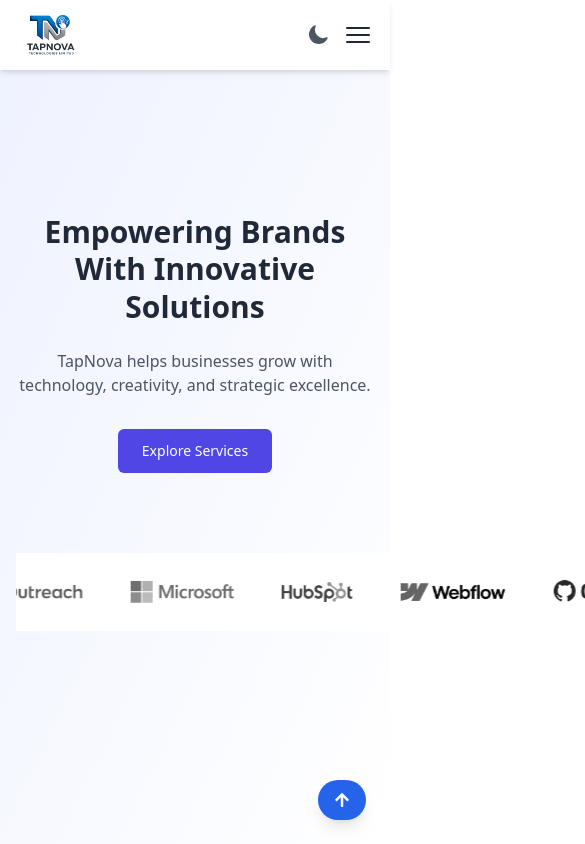
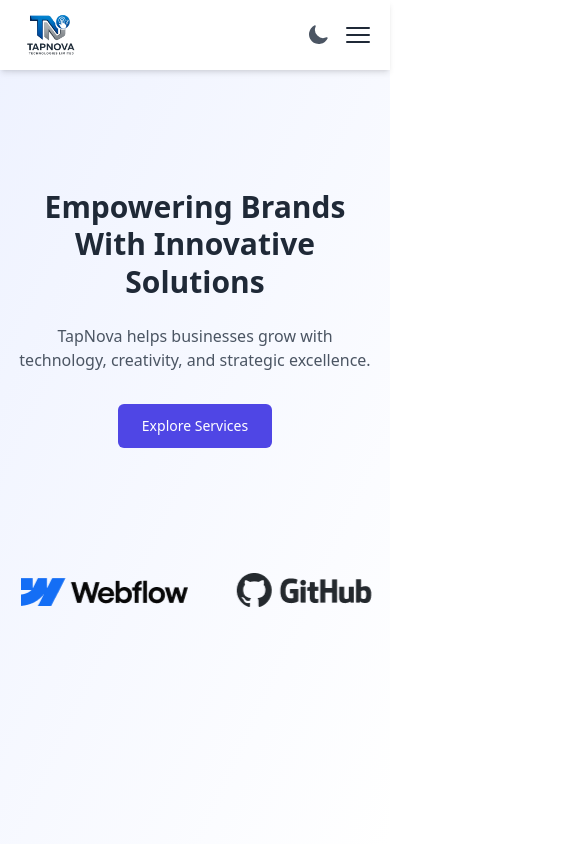
Before and after one commit to Samuel093/Tap_nova, a React (Vite) app: page / in a window 390 px wide. Shown: the top 844 px of the page, 585 px wide, since content can reach past the window. Built offline with nearby package versions, Linux system fonts and the light colour scheme.

Commit message:
Refactor overflow from mobile sections

```diff
--- a/src/App.jsx
+++ b/src/App.jsx
@@ -6,14 +6,13 @@
 import CaseStudies from "./components/CaseStudies";
 import GetDemoSection from "./components/GetDemoSection";
 import Footer from "./components/Footer";
-import  ContactPopup  from "./components/ContactPopup";
+import ContactPopup from "./components/ContactPopup";
 import ScrollToTopButton from "./components/ScrollToTopButton";
 import React, { Suspense } from "react";
 
-
 export default function App() {
   const HeavyComponent = React.lazy(() => import("./components/HeavyComponent"));
-  const [showContact, setShowContact] = useState(false)
+  const [showContact, setShowContact] = useState(false);
   const [darkMode, setDarkMode] = useState(() => {
     if (typeof window !== 'undefined') {
       return localStorage.getItem('theme') === 'dark';
@@ -21,37 +20,40 @@ export default function App() {
     return false;
   });
 
-  useEffect(() =>{
-    if (darkMode){
+  useEffect(() => {
+    if (darkMode) {
       document.documentElement.classList.add('dark');
       localStorage.setItem('theme', 'dark');
-    }else {
+    } else {
       document.documentElement.classList.remove('dark');
       localStorage.setItem('theme', 'light');
     }
-  },[darkMode]);
+  }, [darkMode]);
 
   return (
-    <div className="font-sans text-gray-800 dark:text-gray-200 dark:bg-gray-900">
+    <div className="font-sans text-gray-800 dark:text-gray-200 dark:bg-gray-900 overflow-x-hidden w-full">
       <Navbar
         onContactClick={() => setShowContact(true)}
         onToggleTheme={() => setDarkMode((prev) => !prev)}
         darkMode={darkMode}
       />
+
       <div>
-     <Hero/>
-         {/* Show fallback while loading */}
+        <Hero />
+
         <Suspense fallback={<div>Loading section...</div>}>
           <HeavyComponent />
         </Suspense>
-     <Services/>
-     <Testimonials/>
-     <CaseStudies/>
-     <ContactPopup/>
-     <GetDemoSection/>
-     <Footer/>
+
+        <Services />
+        <Testimonials />
+        <CaseStudies />
+        <ContactPopup />
+        <GetDemoSection />
+        <Footer />
       </div>
-     <ScrollToTopButton/>
+
+      <ScrollToTopButton />
     </div>
-  )
+  );
 }
--- a/src/components/Hero.jsx
+++ b/src/components/Hero.jsx
@@ -4,7 +4,7 @@ import { motion } from 'framer-motion';
 
 const Hero = () => {
   return (
-        <section
+    <section
       id="hero"
       className="bg-gradient-to-br from-indigo-50 to-white dark:from-gray-900 dark:to-gray-800"
     >
@@ -15,7 +15,7 @@ const Hero = () => {
           transition={{ duration: 0.8 }}
           className="max-w-xl md:max-w-2xl lg:max-w-4xl"
         >
-          <h1 className="text-3xl sm:text-4xl md:text-5xl lg:text-6xl font-bold mb-6 text-gray-800 dark:text-white leading-tight md:leading-snug">
+          <h1 className="text-3xl sm:text-4xl md:text-5xl lg:text-6xl font-bold mb-6 text-gray-800 dark:text-white leading-tight md:leading-snug break-words">
             Empowering Brands With Innovative Solutions
           </h1>
           <p className="text-base sm:text-lg md:text-xl text-gray-600 dark:text-gray-300 mb-8">
@@ -27,17 +27,15 @@ const Hero = () => {
           >
             Explore Services
           </a>
+        </motion.div>
 
-
-        </motion.div>
-             {/* Infinite Logo Carousel */}
-      <div className="max-w-xl md:max-w-2xl lg:max-w-4xl mx-auto mt-20">
-        <InfiniteLogoCarousel />
+        {/* Infinite Logo Carousel */}
+        <div className="w-full overflow-x-hidden mt-20">
+          <InfiniteLogoCarousel />
+        </div>
       </div>
-      </div>
-
     </section>
-  )
+  );
 }
 
-export default Hero
+export default Hero;
--- a/src/components/InfiniteLogoCarousel.jsx
+++ b/src/components/InfiniteLogoCarousel.jsx
@@ -45,16 +45,19 @@ const logos = [
   { name: "Gitlab", img: gitlab },
 
 ];
-
 const InfiniteLogoCarousel = () => {
-  const repeatedLogos = [...logos, ...logos]; // Repeat to create infinite illusion
+  const repeatedLogos = [...logos, ...logos]; // Create looping illusion
 
   return (
-    <div className="carousel-wrapper bg-white dark:bg-gray-800">
-      <div className="carousel-track  from-indigo-100 to-white">
+    <div className="carousel-wrapper bg-white dark:bg-gray-800 overflow-hidden w-full">
+      <div className="carousel-track">
         {repeatedLogos.map((logo, index) => (
-          <div className="carousel-item" key={index}>
-            <img src={logo.img} alt={logo.name} />
+          <div className="carousel-item px-6 py-4" key={index}>
+            <img
+              src={logo.img}
+              alt={logo.name}
+              className="h-12 w-auto object-contain"
+            />
           </div>
         ))}
       </div>
--- a/src/components/Navbar.jsx
+++ b/src/components/Navbar.jsx
@@ -94,10 +94,10 @@ const Navbar = ({ onContactClick, onToggleTheme, darkMode }) => {
           initial={{ height: 0, opacity: 0 }}
           animate={{ height: "auto", opacity: 1 }}
           exit={{ height: 0, opacity: 0 }}
-          className="md:hidden bg-white dark:bg-gray-800 border-t
+          className="md:hidden overflow-hidden bg-white dark:bg-gray-800 border-t
             border-gray-200 dark:border-gray-700"
         >
-              <div className="flex flex-col space-y-4 px-6 py-4 text-gray-700 dark:text-gray-300 font-bold">
+              <div className="flex flex-col overflow-hidden space-y-4 px-6 py-4 text-gray-700 dark:text-gray-300 font-bold">
               {navLinks.map((link) => (
                 <button
                   key={link.id}
--- a/src/components/ScrollToTopButton.jsx
+++ b/src/components/ScrollToTopButton.jsx
@@ -1,8 +1,23 @@
-
-import React from 'react';
+import React, { useEffect, useState } from 'react';
 import { FaArrowUp } from 'react-icons/fa';
 
 const ScrollToTopButton = () => {
+  const [isVisible, setIsVisible] = useState(false);
+
+  // Show button only after scrolling down 300px
+  useEffect(() => {
+    const toggleVisibility = () => {
+      if (window.scrollY > 300) {
+        setIsVisible(true);
+      } else {
+        setIsVisible(false);
+      }
+    };
+
+    window.addEventListener('scroll', toggleVisibility);
+    return () => window.removeEventListener('scroll', toggleVisibility);
+  }, []);
+
   const scrollToTop = () => {
     window.scrollTo({
       top: 0,
@@ -11,13 +26,15 @@ const ScrollToTopButton = () => {
   };
 
   return (
-    <button
-      onClick={scrollToTop}
-      className="fixed bottom-6 right-6 z-50 bg-blue-600 text-white
-       px-4 py-3 rounded-full shadow-lg hover:bg-blue-700 transition-all"
-    >
-      <FaArrowUp/>
-    </button>
+    isVisible && (
+      <button
+        onClick={scrollToTop}
+        aria-label="Scroll to top"
+        className="fixed bottom-6 right-6 z-50 bg-blue-600 text-white p-3 rounded-full shadow-lg hover:bg-blue-700 transition-all"
+      >
+        <FaArrowUp className="w-4 h-4" />
+      </button>
+    )
   );
 };
 
--- a/src/components/Testimonials.jsx
+++ b/src/components/Testimonials.jsx
@@ -8,7 +8,7 @@ import 'swiper/css/pagination';
 
 const Testimonials = () => {
   return (
-      <section id="testimonials" className="py-20 px-6 scroll-mt-24 bg-gray-50 dark:bg-gray-950">
+    <section id="testimonials" className="py-20 px-4 scroll-mt-24 bg-gray-50 dark:bg-gray-950 overflow-x-hidden">
       <motion.div
         initial={{ opacity: 0, y: 20 }}
         whileInView={{ opacity: 1, y: 0 }}
@@ -29,30 +29,39 @@ const Testimonials = () => {
         autoplay={{ delay: 4000 }}
         pagination={{ clickable: true }}
         loop={true}
-        className="max-w-3xl mx-auto"
+        className="w-full max-w-3xl px-2 sm:px-0 mx-auto"
       >
         {testimonials.map((testimonial, index) => (
           <SwiperSlide key={index}>
+            <div className="w-full px-1 sm:px-4">
               <motion.div
                 initial={{ opacity: 0, scale: 0.95 }}
                 whileInView={{ opacity: 1, scale: 1 }}
                 transition={{ duration: 0.5 }}
                 viewport={{ once: true }}
-              className="bg-white dark:bg-gray-800 rounded-xl shadow-lg p-8"
+                className="bg-white dark:bg-gray-800 rounded-xl shadow-lg p-6 sm:p-8 max-w-full break-words"
               >
-              <p className="text-lg text-gray-700 dark:text-gray-300 italic">
+                <p className="text-base sm:text-lg text-gray-700 dark:text-gray-300 italic">
                   "{testimonial.feedback}"
                 </p>
-              <div className="mt-6 text-sm text-gray-600 dark:text-gray-400">
-                <img src={testimonial.image} alt="img" className='mb-2 w-10 h-10'/>
-                <strong>{testimonial.name}</strong> — {testimonial.role}
+                <div className="mt-6 text-sm text-gray-600 dark:text-gray-400 flex items-center space-x-3">
+                  <img
+                    src={testimonial.image}
+                    alt="testimonial"
+                    className="w-10 h-10 rounded-full object-cover"
+                  />
+                  <span>
+                    <strong className="block">{testimonial.name}</strong>
+                    <span className="text-xs block">{testimonial.role}</span>
+                  </span>
                 </div>
               </motion.div>
+            </div>
           </SwiperSlide>
         ))}
       </Swiper>
     </section>
-  )
-}
+  );
+};
 
-export default Testimonials
+export default Testimonials;
--- a/src/index.css
+++ b/src/index.css
@@ -2,6 +2,9 @@
 @tailwind components;
 @tailwind utilities;
 
+html, body {
+  overflow-x: hidden;
+}
 
 
 html {
--- a/src/styles/carousel.css
+++ b/src/styles/carousel.css
@@ -1,69 +1,34 @@
-.carousel-wrapper {
-  overflow: hidden;
-  width: 100%;
-  padding: 1.5rem 0;
-  background-color: #fff;
+/* /styles/carousel.css */
+
+@keyframes scroll {
+  0% {
+    transform: translateX(0);
+  }
+  100% {
+    transform: translateX(-50%);
+  }
 }
 
-/* 🌙 Dark Mode Support */
-@media (prefers-color-scheme: dark) {
-  .carousel-wrapper {
-    background-color: #1f2937; /* Tailwind's gray-800 */
-  }
-
-  .carousel-item img {
-    filter: grayscale(100%) brightness(0.8);
-  }
-
-  .carousel-item img:hover {
-    filter: grayscale(0%) brightness(1);
-  }
+.carousel-wrapper {
+  width: 100%;
+  overflow: hidden;
+  padding: 1.5rem 0;
+  background-color: var(--tw-bg-opacity) white;
 }
 
 .carousel-track {
   display: flex;
-  width: fit-content;
-  animation: scroll 5s linear infinite;
+  width: max-content;
+  animation: scroll 25s linear infinite;
+  transition: animation-play-state 0.3s ease;
 }
 
+/* Pause animation on hover */
 .carousel-wrapper:hover .carousel-track {
   animation-play-state: paused;
 }
 
 .carousel-item {
   flex: 0 0 auto;
-  margin-right: 3rem;
+  display: inline-block;
 }
-
-.carousel-item img {
-  height: 50px;
-  object-fit: contain;
-  filter: grayscale(100%);
-  transition: filter 0.3s ease;
-}
-
-.carousel-item img:hover {
-  filter: grayscale(0%);
-}
-
-@keyframes scroll {
-  from {
-    transform: translateX(0);
-  }
-  to {
-    transform: translateX(-50%);
-  }
-}
-
-/* Responsive Design */
-@media (max-width: 768px) {
-  .carousel-item img {
-    height: 40px;
-  }
-}
-
-@media (max-width: 480px) {
-  .carousel-item img {
-    height: 30px;
-  }
-}
```
Also changed, not shown: src/components/CaseStudies.jsx (+32 -21 lines), src/components/Footer.jsx (+14 -13 lines). Lines whose indentation alone changed are shown as unchanged.
